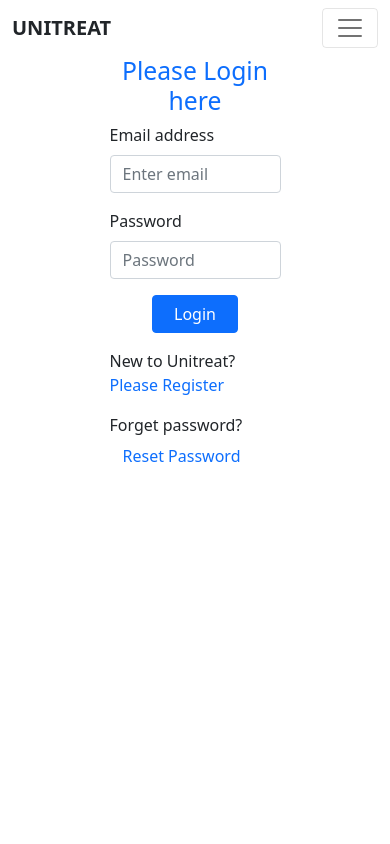
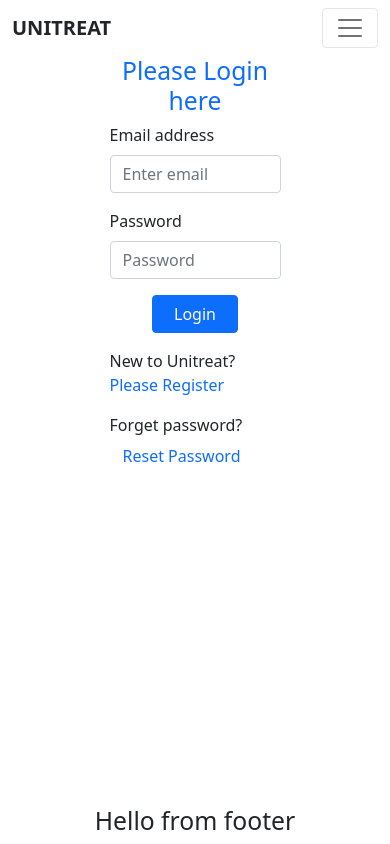
Before and after one commit to MdSajidulAlam/unitreat-A10, a React (Create React App) app: page /login in a window 390 px wide. Built offline with nearby package versions, Linux system fonts and the light colour scheme; no server answers.

Commit message:
Home page responsive done

```diff
--- a/src/App.js
+++ b/src/App.js
@@ -11,6 +11,7 @@ import Checkout from './Pages/Checkout/Checkout/Checkout';
 import TreatmentDetails from './Pages/TreatmentDetails/TreatmentDetails';
 import NotFound from './Pages/Shared/NotFound/NotFound';
 import Blogs from './Pages/Blogs/Blogs';
+import Footer from './Pages/Shared/Footer/Footer';
 
 function App() {
   return (
@@ -31,6 +32,7 @@ function App() {
         <Route path='/*' element={<NotFound></NotFound>}></Route>
 
       </Routes>
+      <Footer></Footer>
     </div>
   );
 }
--- a/src/Pages/Blogs/Blogs.js
+++ b/src/Pages/Blogs/Blogs.js
@@ -31,7 +31,6 @@ const Blogs = () => {
                     </Accordion.Body>
                 </Accordion.Item>
             </Accordion>
-            <Footer></Footer>
         </div>
     );
 };
--- a/src/Pages/Home/Home/Home.js
+++ b/src/Pages/Home/Home/Home.js
@@ -8,7 +8,6 @@ const Home = () => {
         <div>
             <Banner></Banner>
             <Treatments></Treatments>
-            <Footer></Footer>
         </div>
     );
 };
--- a/src/Pages/Login/Login/Login.js
+++ b/src/Pages/Login/Login/Login.js
@@ -15,7 +15,6 @@ const Login = () => {
     const location = useLocation()
 
     const from = location.state?.from?.pathname || "/";
-    let errorElement;
 
     const [
         signInWithEmailAndPassword,
@@ -35,6 +34,7 @@ const Login = () => {
         // errorElement = <p className='text-danger'>Error: {error?.message} </p>
     }
     if (user) {
+
         navigate(from, { replace: true });
     }
     const handleSubmit = e => {
@@ -46,14 +46,17 @@ const Login = () => {
         if (!validEmail) {
             toast.error('Please enter a valid email', { id: "error" })
         }
-        signInWithEmailAndPassword(email, password)
+        else {
+            signInWithEmailAndPassword(email, password)
+            toast.success('Login Successful')
+        }
     }
 
     const resetPassword = async () => {
         const email = emailRef.current.value
         if (email) {
             await sendPasswordResetEmail(email);
-            toast.success('Sent email', { id: "error" })
+            toast.success('Email Sent', { id: "error" })
         }
         else {
             toast.error('Please enter your email', { id: "error" })
@@ -83,7 +86,6 @@ const Login = () => {
             </Form>
             <p className='mt-3'>New to Unitreat?<Link to='/signup' className='text-primary text-decoration-none' onClick={navigateRegister}>Please Register</Link></p>
             <p className='mt-3'>Forget password?<button className='text-primary text-decoration-none btn btn-link' onClick={resetPassword}>Reset Password</button></p>
-            {errorElement}
             <Toaster />
         </div>
     );
--- a/src/Pages/Shared/Footer/Footer.css
+++ b/src/Pages/Shared/Footer/Footer.css
@@ -1,5 +1,10 @@
 footer {
-    position: relative;
+    position: absolute;
+    right: 0;
+    bottom: 0;
+    left: 0;
+
+    /* position: relative;
     height: 200px;
-    margin-top: -200px;
+    margin-top: -200px; */
 }
--- a/src/Pages/Shared/Header/Header.js
+++ b/src/Pages/Shared/Header/Header.js
@@ -15,12 +15,12 @@ const Header = () => {
         // <NavLink to="/shop" style={({ isActive }) => isActive ? { color: 'orange' } : { color: 'white' }}>Shop</NavLink>
         <Navbar collapseOnSelect sticky='top' expand="lg" bg="white" >
             <Container>
-                <Navbar.Brand className='text-dark fw-bold' as={Link} to="/home">UNITREAT</Navbar.Brand>
+                <Navbar.Brand className='text-dark fw-bold mr-3' as={Link} to="/home">UNITREAT</Navbar.Brand>
                 <Navbar.Toggle aria-controls="responsive-navbar-nav" />
                 <Navbar.Collapse id="responsive-navbar-nav">
                     <Nav className="">
                         <Nav.Link className='text-dark' as={Link} to="/home">Home</Nav.Link>
-                        <Nav.Link className='text-dark' as={Link} to='/treatments' href="home#treatments">Treatments</Nav.Link>
+                        {/* <Nav.Link className='text-dark' as={Link} to='/treatments' href="home#treatments">Treatments</Nav.Link> */}
 
                     </Nav>
                     <Nav>
```
